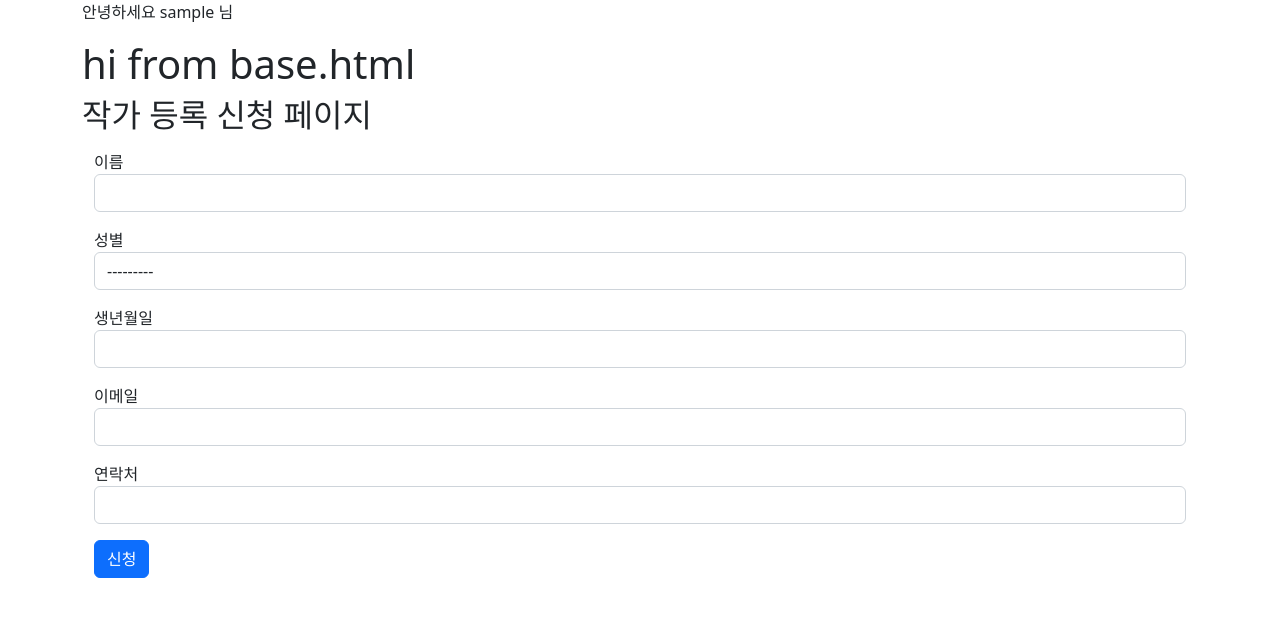
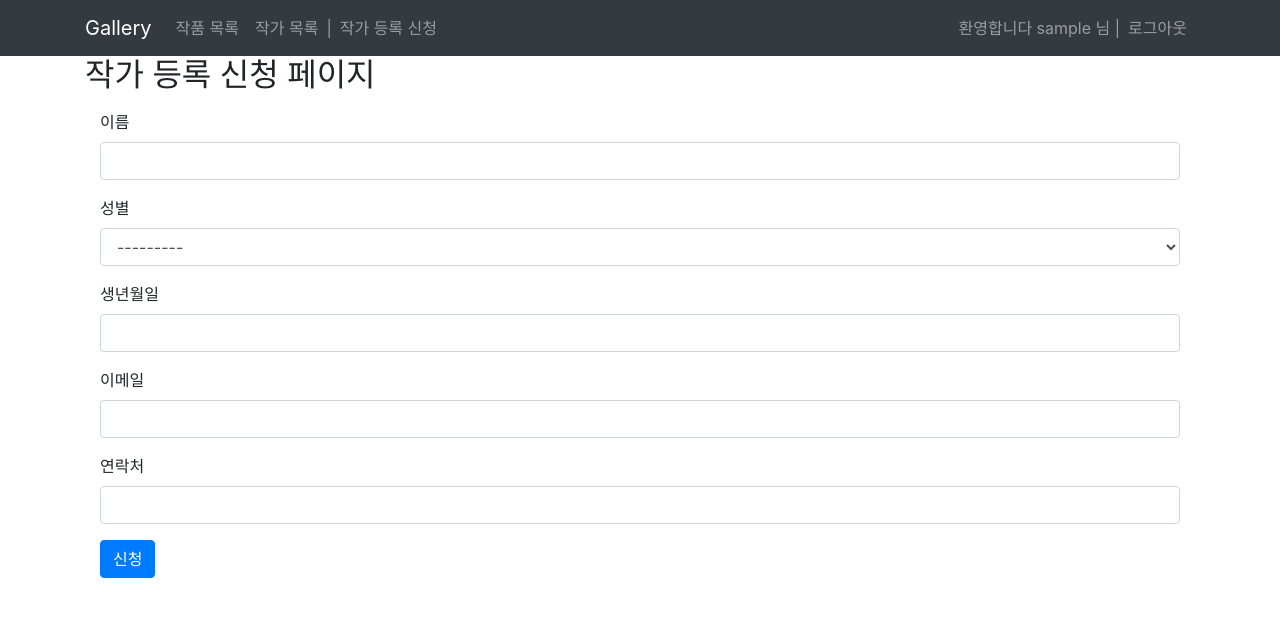
Before and after one commit to jjiisub/Django-gallary, a Django app: page /account/apply/ in a window 1280 px wide. Shown: the top 617 px of the page. Run offline with Django 4.2, Linux system fonts and the light colour scheme; the visitor is signed in with stand-in values (Sample User, id 1); some libraries are stand-ins or nearby versions.

Commit message:
feat: nav bar 추가

```diff
--- a/templates/base.html
+++ b/templates/base.html
@@ -5,16 +5,85 @@
     <meta charset="utf-8" />
     <meta name="viewport" content="width=device-width, initial-scale=1, shrink-to-fit=no" />
     <!-- Bootstrap CSS -->
-    <link href="https://cdn.jsdelivr.net/npm/bootstrap@5.2.3/dist/css/bootstrap.min.css" rel="stylesheet" integrity="sha384-rbsA2VBKQhggwzxH7pPCaAqO46MgnOM80zW1RWuH61DGLwZJEdK2Kadq2F9CUG65" crossorigin="anonymous" />
+    <link rel="stylesheet" href="https://cdn.jsdelivr.net/npm/bootstrap@4.0.0/dist/css/bootstrap.min.css" integrity="sha384-Gn5384xqQ1aoWXA+058RXPxPg6fy4IWvTNh0E263XmFcJlSAwiGgFAW/dAiS6JXm" crossorigin="anonymous" />
+    <script src="https://code.jquery.com/jquery-3.2.1.slim.min.js" integrity="sha384-KJ3o2DKtIkvYIK3UENzmM7KCkRr/rE9/Qpg6aAZGJwFDMVNA/GpGFF93hXpG5KkN" crossorigin="anonymous"></script>
+    <script src="https://cdn.jsdelivr.net/npm/popper.js@1.12.9/dist/umd/popper.min.js" integrity="sha384-ApNbgh9B+Y1QKtv3Rn7W3mgPxhU9K/ScQsAP7hUibX39j7fakFPskvXusvfa0b4Q" crossorigin="anonymous"></script>
+    <script src="https://cdn.jsdelivr.net/npm/bootstrap@4.0.0/dist/js/bootstrap.min.js" integrity="sha384-JZR6Spejh4U02d8jOt6vLEHfe/JQGiRRSQQxSfFWpi1MquVdAyjUar5+76PVCmYl" crossorigin="anonymous"></script>
     <title>Gallery</title>
   </head>
   <body>
+      <nav class="navbar sticky-top navbar-expand-lg navbar-dark bg-dark">
+      <div class='container'>
+          <a class="navbar-brand mw-5" href="">Gallery</a>
+          <button class="navbar-toggler" type="button" data-toggle="collapse" data-target="#navbarSupportedContent" aria-controls="navbarSupportedContent" aria-expanded="false" aria-label="Toggle navigation">
+            <span class="navbar-toggler-icon"></span>
+          </button>
+
+          <div class="collapse navbar-collapse" id="navbarSupportedContent">
+            <ul class="navbar-nav mr-auto">
+              <li class="nav-item">
+                <a class="nav-link" href="{% url 'gallery:artwork-list' %}">작품 목록</a>
+              </li>
+              <li class="nav-item">
+                <a class="nav-link" href="{% url 'gallery:artist-list' %}">작가 목록</a>
+              </li>
+              {% if user.is_authenticated %}
+              <li class='nav-item'>
+                <span class="navbar-text"> | </span>
+              </li>
+              {% if user.is_artist %}
+              <li class="nav-item">
+                <a class="nav-link" href="{% url 'gallery:artist-list' %}">대시보드</a>
+              </li>
+              <li class="nav-item">
+                <a class="nav-link" href="{% url 'gallery:artwork-create' %}">작품 등록</a>
+              </li>
+              <li class="nav-item">
+                <a class="nav-link" href="{% url 'gallery:exhibition-create' %}">전시 등록</a>
+              </li>
+              {% else %}
+              <li class="nav-item">
+                <a class="nav-link" href="{% url 'account:apply' %}">작가 등록 신청</a>
+              </li>
+              {% endif %}
+              {% endif %}
+
+              {% comment %}
+              <li class="nav-item dropdown">
+                <a class="nav-link dropdown-toggle" href="#" id="navbarDropdown" role="button" data-toggle="dropdown" aria-haspopup="true" aria-expanded="false">
+                카테고리
+                </a>
+                <div class="dropdown-menu" aria-labelledby="navbarDropdown">
+                  <a class="dropdown-item" href="">HTML/CSS</a>
+                  <a class="dropdown-item" href="">HTML/CSS</a>
+                </div>
+              </li>
+              {% endcomment %}
+            </ul>
+            <ul class="navbar-nav ms-auto">
+                {% if request.user.is_authenticated %}
+                <li class='nav-item'>
+                  <span class="navbar-text">환영합니다 {{user.username}} 님 |</span>
+                </li>
+                <li class="nav-item">
+                    <a class="nav-link" href="{% url 'account:logout' %}">로그아웃</a>
+                </li>
+                {% else %}
+                <li class="nav-item">
+                    <a class="nav-link" href="{% url 'account:login' %}">로그인</a>
+                </li>
+                <li class="nav-item">
+                    <a class="nav-link" href="{% url 'account:signup' %}">회원가입</a>
+                </li>
+                {% endif %}
+            </ul>
+          </div>
+      </div>
+    </nav>
     <div class="container">
-      <p>안녕하세요 {{ request.user }} 님</p>
-      <h1>hi from base.html</h1>
       {% block content %} {% endblock %}
     </div>
 
-    <script src="https://cdn.jsdelivr.net/npm/bootstrap@5.2.3/dist/js/bootstrap.bundle.min.js" integrity="sha384-kenU1KFdBIe4zVF0s0G1M5b4hcpxyD9F7jL+jjXkk+Q2h455rYXK/7HAuoJl+0I4" crossorigin="anonymous"></script>
+
   </body>
 </html>
```
